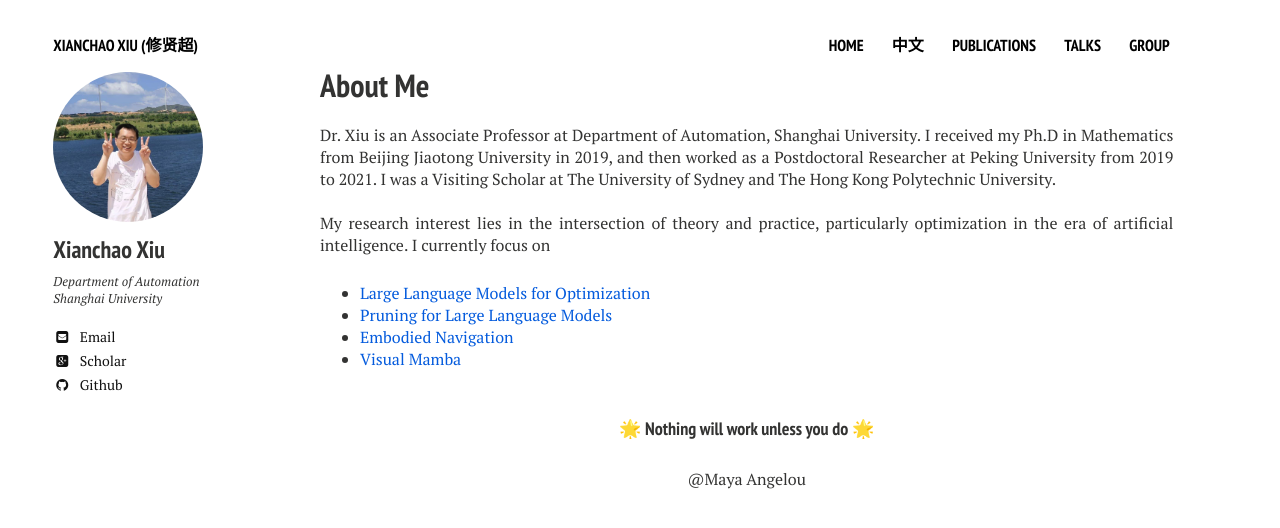
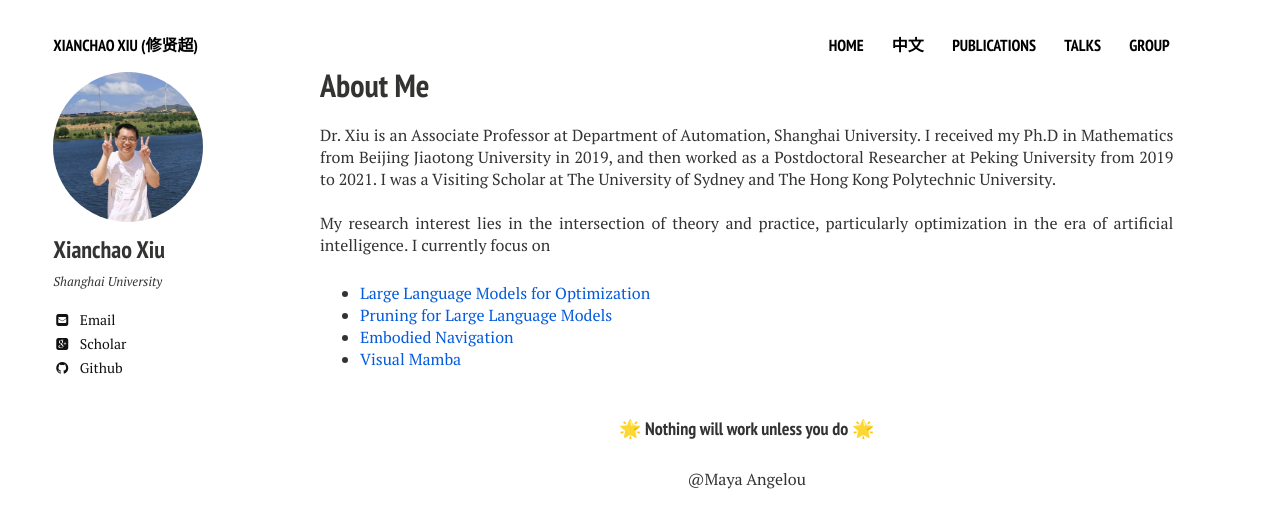
Before and after one commit to xianchaoxiu/xianchaoxiu.github.io, a Jekyll site: the page built from index.md, in a window 1280 px wide. Shown: the top 528 px of the page. Built offline with Jekyll 4.4.1, drawn with Linux system fonts in a browser that asks for light colours; nearby versions of some CDN libraries.

Commit message:
Update _config.yml

```diff
--- a/_config.yml
+++ b/_config.yml
@@ -29,7 +29,7 @@ kramdown:
 owner:
   name: Xianchao Xiu
   avatar: xianchaoxiu.jpg
-  bio: "Department of Automation Shanghai University"
+  bio: "Shanghai University"
   email: xcxiu@shu.edu.cn
   disqus-shortname:
   twitter: #username
```
